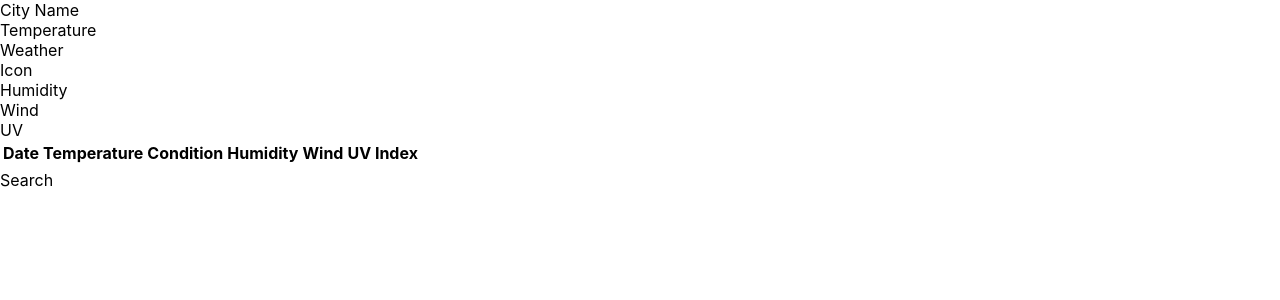
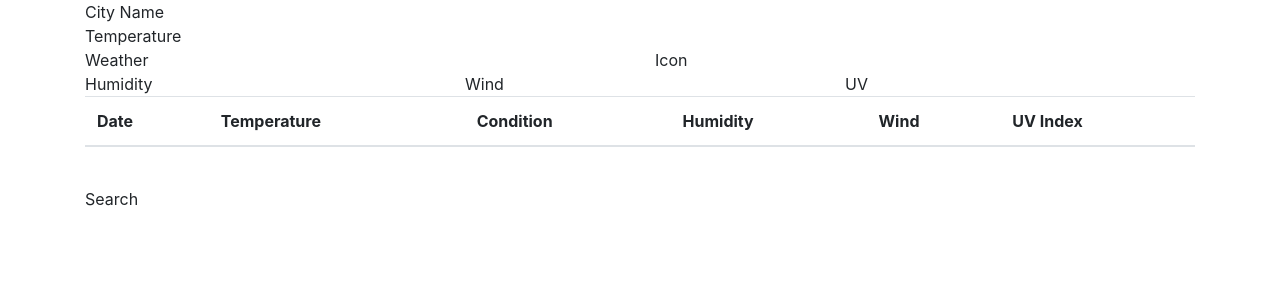
Before and after one commit to abautista3712/reactWeatherDashboard, a React (Create React App) app: page / in a window 1280 px wide. Shown: the top 300 px of the page. Built offline with nearby package versions, Linux system fonts and the light colour scheme; the HTML template or start-up script is replaced by a standard one.

Commit message:
Imported react-bootstrap CSS.

```diff
--- a/src/App.js
+++ b/src/App.js
@@ -3,15 +3,15 @@ import Container from "react-bootstrap/Container";
 import Row from "react-bootstrap/Row";
 import Col from "react-bootstrap/Col";
 import Table from "react-bootstrap/Table";
+import "bootstrap/dist/css/bootstrap.min.css";
 // import logo from "./logo.svg";
 // import "./App.css";
 
 function App() {
   return (
-    <div>
     <Container>
       <Row>
-          <Col className="text-center">City Name</Col>
+        <Col>City Name</Col>
       </Row>
       <Row>
         <Col>Temperature</Col>
@@ -55,7 +55,6 @@ function App() {
         <Col>Search</Col>
       </Row>
     </Container>
-    </div>
   );
 }
 
```
Lines whose indentation alone changed are shown as unchanged.
